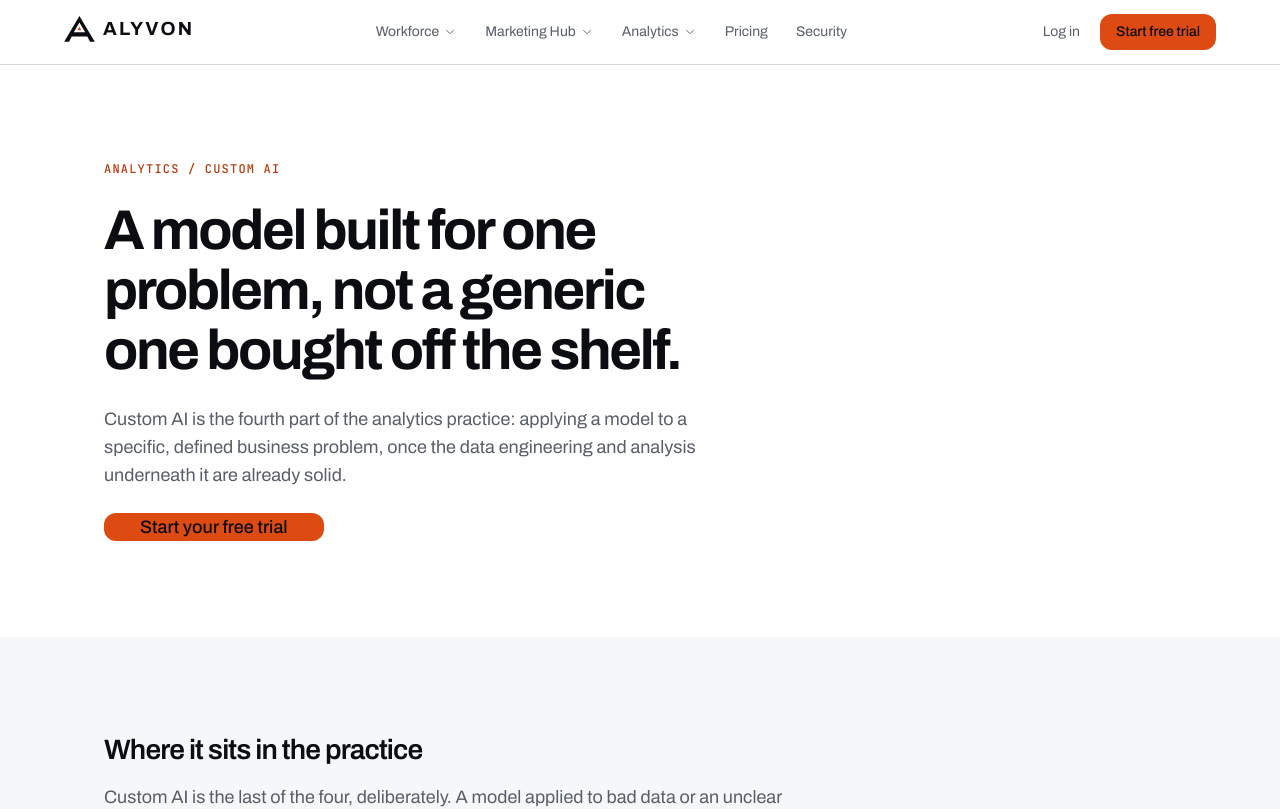
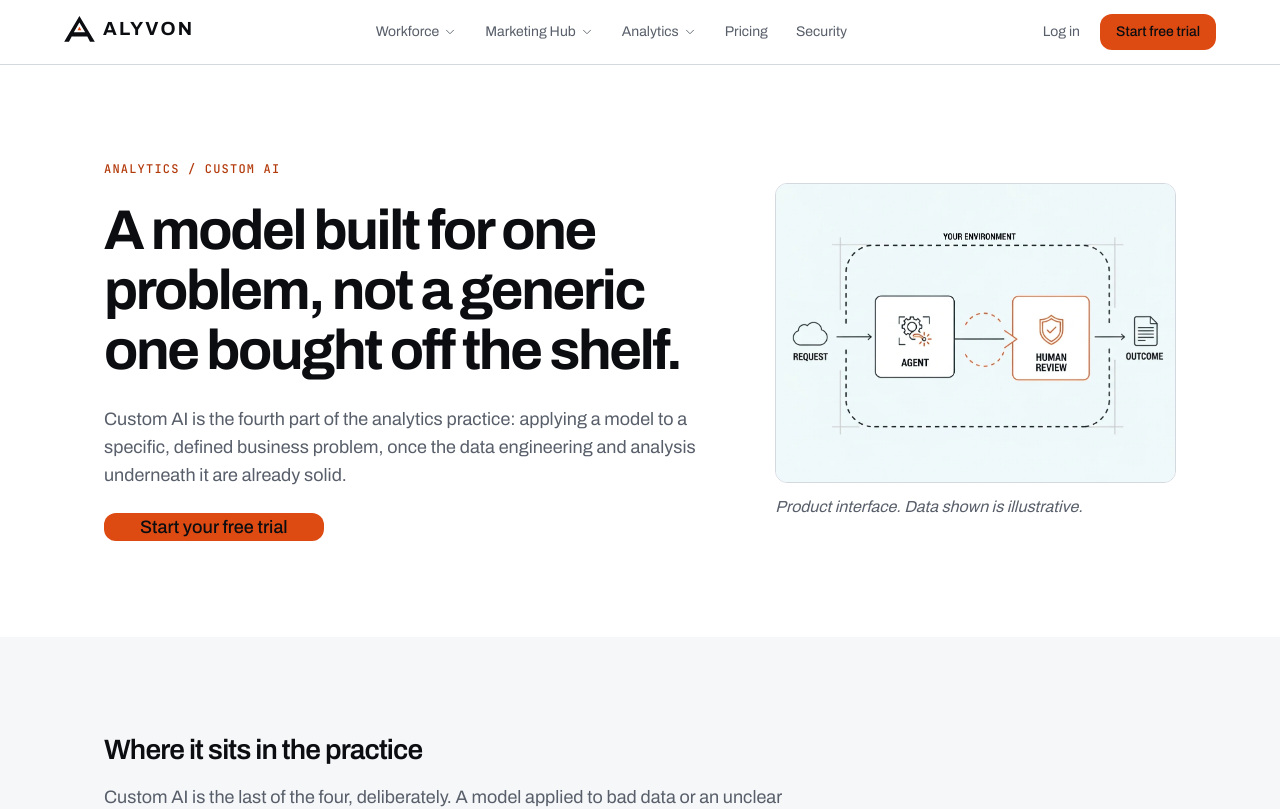
Before and after one commit to alyvonai/alyvon-marketing-site, a Next.js app: page /analytics/custom-ai in a window 1280 px wide. Shown: the top 809 px of the page. Built offline with nearby package versions, Linux system fonts and the light colour scheme.

Commit message:
feat: wire custom-ai deployment diagram imagery into Custom AI hero MediaFrame slot

```diff
--- a/app/analytics/custom-ai/page.tsx
+++ b/app/analytics/custom-ai/page.tsx
@@ -4,6 +4,8 @@ import { List } from "@/components/ui/typography"
 import { Section } from "@/components/marketing/section"
 import { Hero } from "@/components/marketing/hero"
 import { CtaBand } from "@/components/marketing/cta-band"
+import { MediaFrame } from "@/components/ui/media-frame"
+import { IllustrativeCaption } from "@/components/ui/illustrative-caption"
 import { cn } from "@/lib/utils"
 import { buildMetadata } from "@/lib/metadata"
 
@@ -34,6 +36,16 @@ export default function CustomAiPage() {
           <Link href="/login" className={cn(buttonVariants({ size: "lg" }))}>
             Start your free trial
           </Link>
+        }
+        visual={
+          <div className="flex flex-col gap-3">
+            <MediaFrame
+              src="/images/analytics/custom-ai-deployment-diagram.webp"
+              alt="Diagram of a custom AI model deployed on top of an existing data pipeline, applied to one defined business problem rather than a generic off-the-shelf tool."
+              aspect="4:3"
+            />
+            <IllustrativeCaption>Product interface. Data shown is illustrative.</IllustrativeCaption>
+          </div>
         }
       />
 
```
